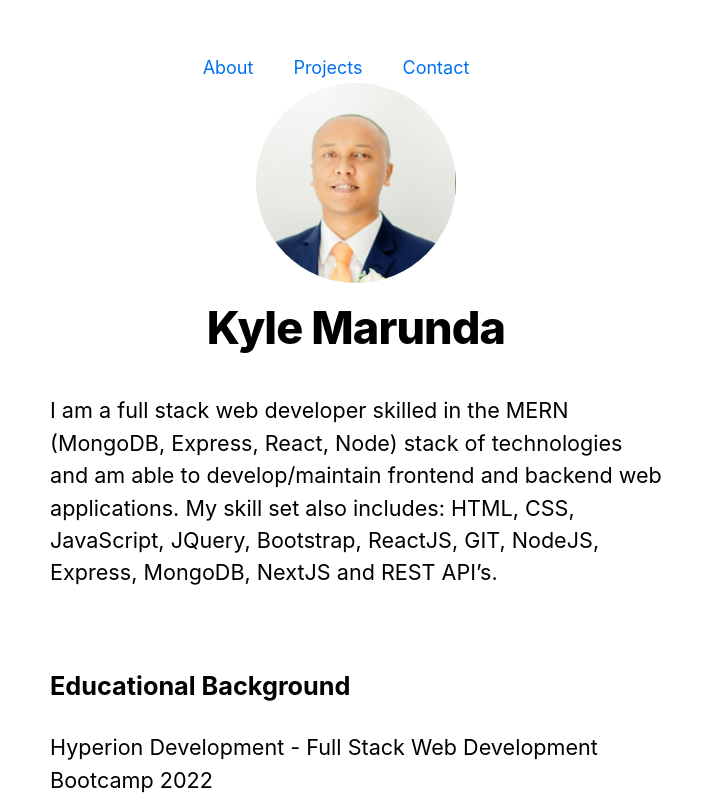
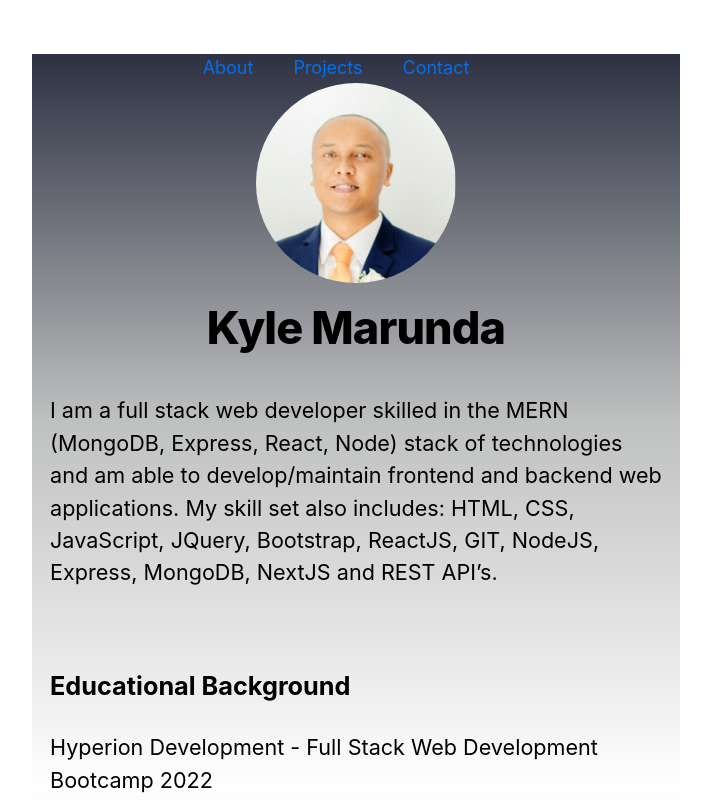
Before and after one commit to Elyk-Adnuram/dev_portfolio, a Next.js app: page / in a window 1280 px wide. Shown: the top 800 px of the page, without its empty margins (284-995 px from the left). Built offline with nearby package versions, Linux system fonts and the light colour scheme.

Commit message:
Update layout.module.css

```diff
--- a/components/layout.module.css
+++ b/components/layout.module.css
@@ -8,6 +8,8 @@ Use styles.container as the className*/
   max-width: 36rem;
   padding: 0 1rem;
   margin: 3rem auto 6rem;
+  background-image: linear-gradient(#2D3142, #BFC0C0, #FFFFFF,#EF8354, #4F5D75 )
+
 }
 
 .header {
```
